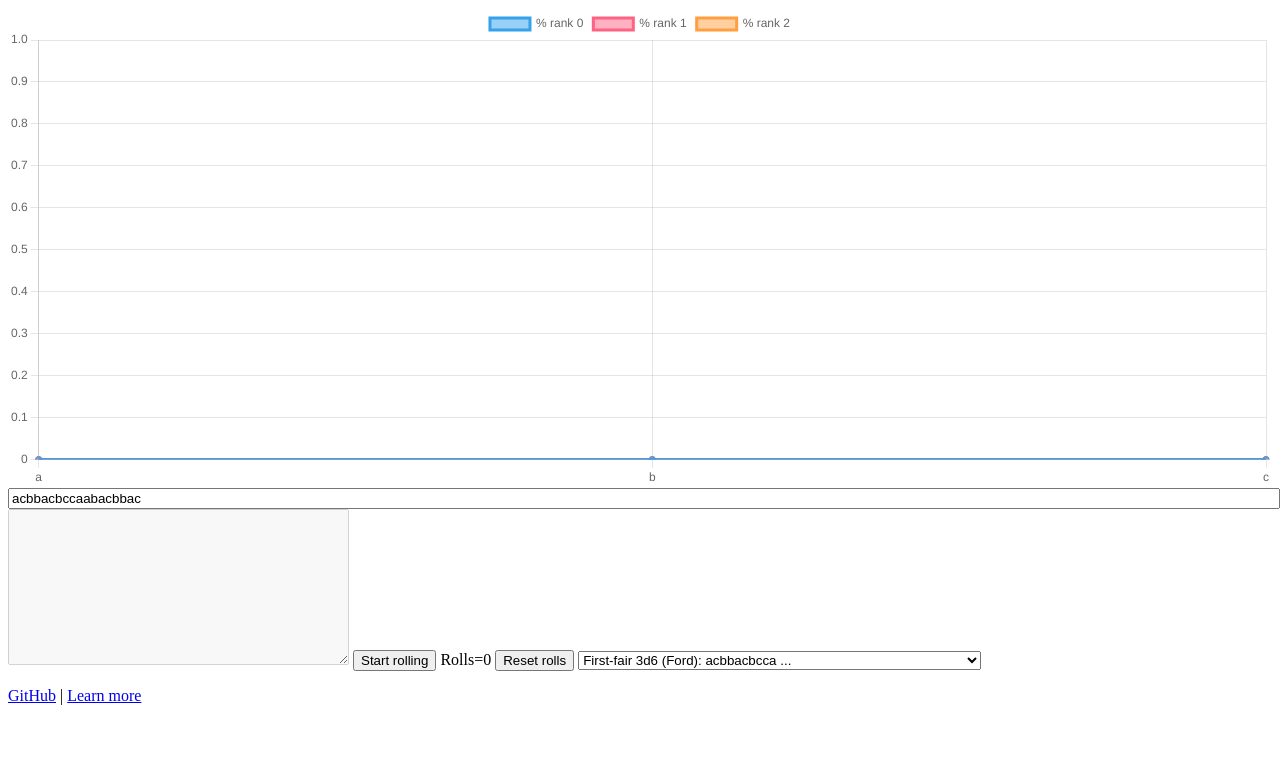
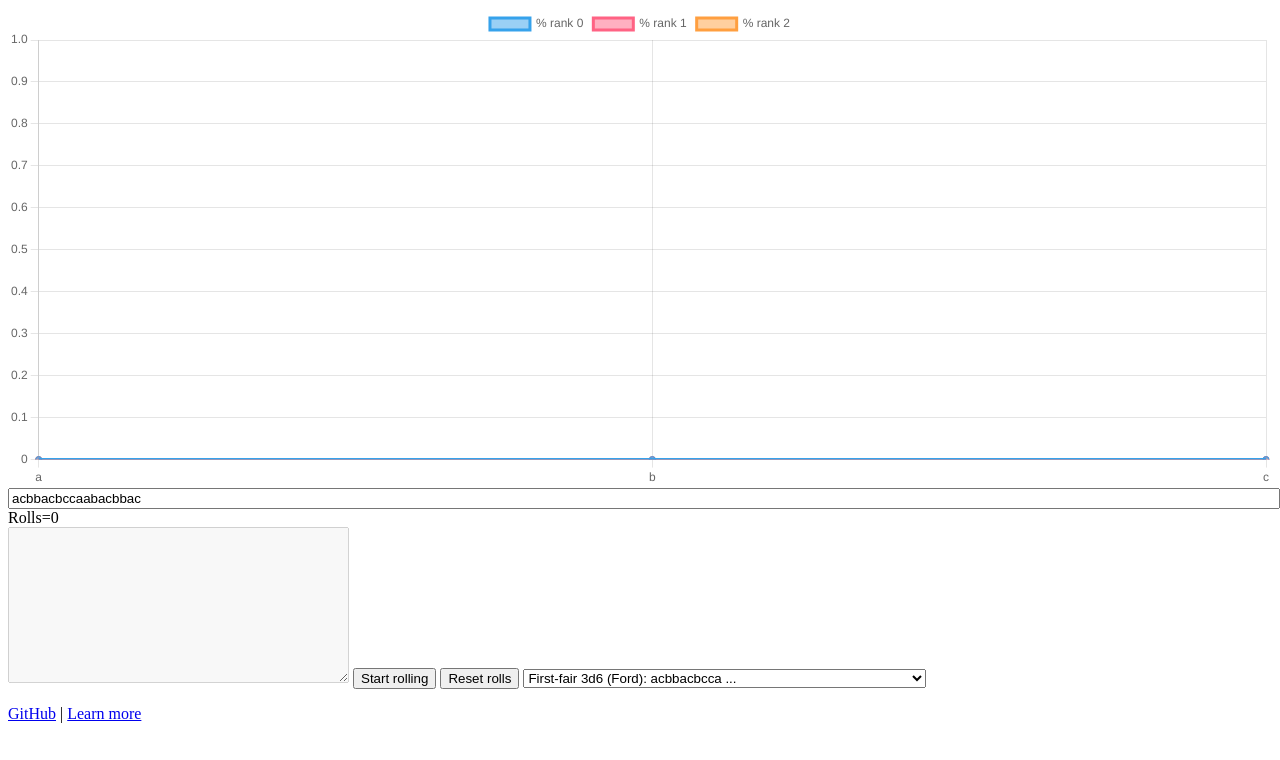
Before and after one commit to StevenClontz/explore-go-first, a SvelteKit app: page / in a window 1280 px wide. Shown: the top 760 px of the page. Built offline with nearby package versions, Linux system fonts and the light colour scheme.

Commit message:
move counter, fix serpentine

```diff
--- a/src/lib/defaultDice.json
+++ b/src/lib/defaultDice.json
@@ -37,6 +37,6 @@
     },
     {
         "name": "Naive serpentine",
-        "code": "abcdefggfedcbaabcdefggfedcbaabcdefggfedcba"
+        "code": "abcdefghhgfedcbaabcdefghhgfedcbaabcdefghhgfedcba"
     }
 ]
--- a/src/routes/+page.svelte
+++ b/src/routes/+page.svelte
@@ -37,6 +37,10 @@ setInterval(rollDice,1);
 </div>
 
 <div>
+    Rolls={dice.rolls.length}
+</div>
+
+<div>
     <textarea disabled rows="10" cols="40" value={dice.display()}/>
 
     <button on:click={()=>rolling=!rolling}>
@@ -46,7 +50,6 @@ setInterval(rollDice,1);
             Start rolling
         {/if}
     </button>
-    Rolls={dice.rolls.length}
     <button on:click={resetRolls}>
         Reset rolls
     </button>
```
